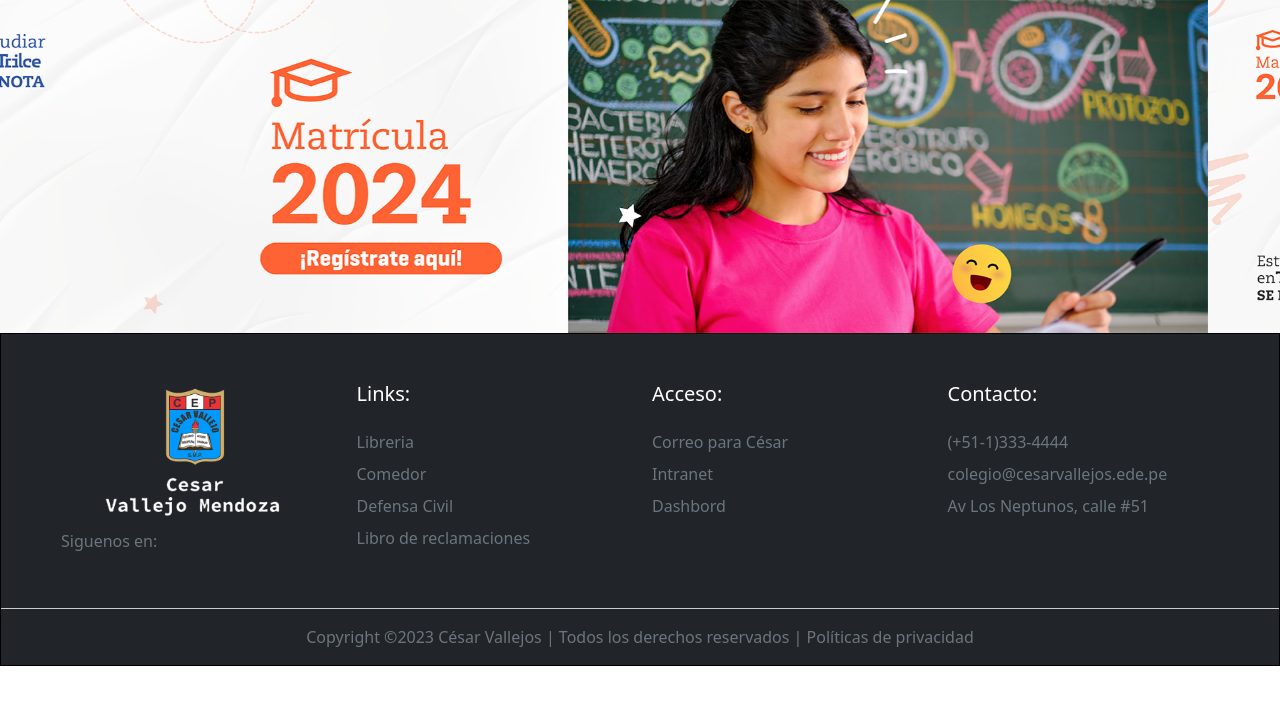
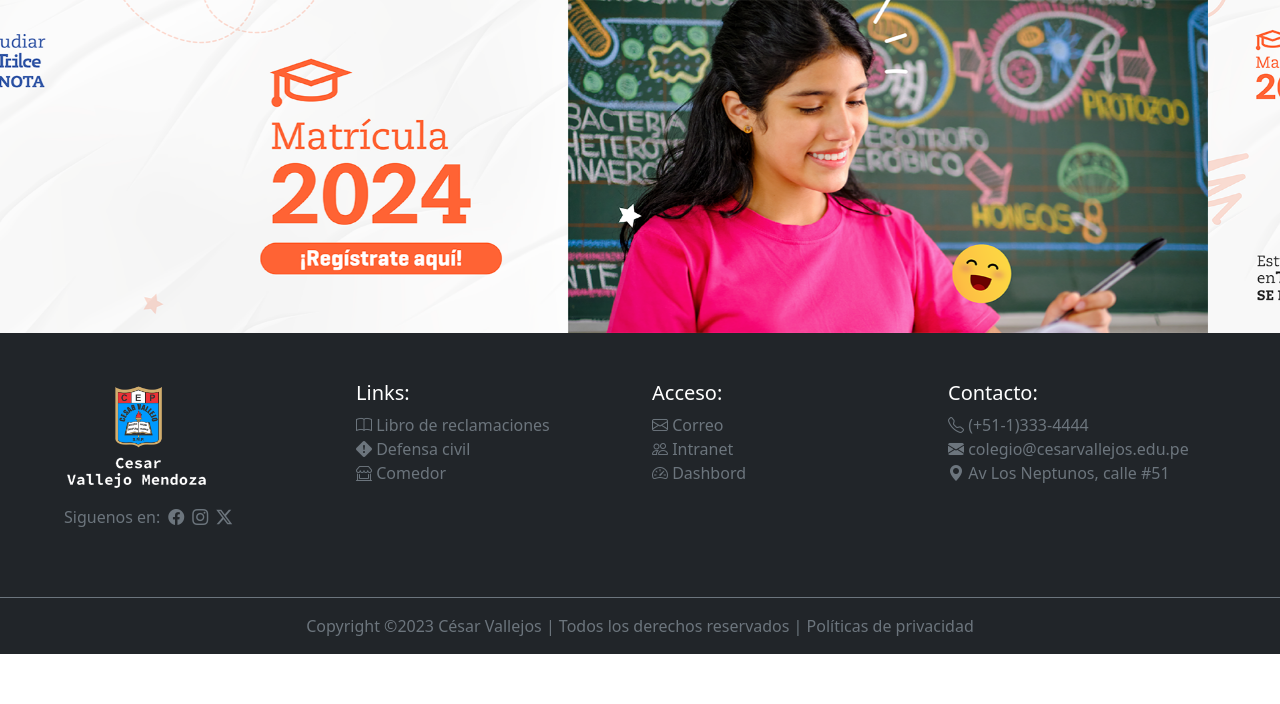
Before and after one commit to Isaac2036/BugBounty_Haven_Project, a plain HTML site: page index.html in a window 1280 px wide. Drawn offline with nearby package versions, Linux system fonts and the light colour scheme.

Commit message:
Style: Se modifica estilos en footer usando Boostrap

```diff
--- a/index.html
+++ b/index.html
@@ -7,6 +7,10 @@
     <link
       rel="stylesheet"
       href="https://cdn.jsdelivr.net/npm/bootstrap@5.2.3/dist/css/bootstrap.min.css"
+    />
+    <link
+      rel="stylesheet"
+      href="https://cdn.jsdelivr.net/npm/bootstrap-icons@1.11.2/font/bootstrap-icons.min.css"
     />
     <link rel="stylesheet" href="./styles/carusel.css" />
     <link rel="stylesheet" href="./styles/footer.css" />
@@ -69,17 +73,43 @@
                 src="./img/Proyecto_nuevo_5.png"
                 alt="Insignia César Vallejos"
               />
-              <!-- <p class="h5 text-secondary">César Vallejos</p> -->
             </div>
             <div class="redes-social">
-              <p class="h6 text-secondary">Siguenos en:</p>
-              <div class="redes-iconos"></div>
+              <div class="row">
+                <ul
+                  class="redes-icons d-flex flex-wrap align-items-center list-unstyled"
+                >
+                  <li class="m-1 text-secondary">Siguenos en:</li>
+
+                  <li class="m-1">
+                    <a
+                      href="https://www.facebook.com/cesar.vallejomendoza.7"
+                      target="_blank"
+                      ><i class="bi bi-facebook text-secondary"></i
+                    ></a>
+                  </li>
+                  <li class="m-1">
+                    <a
+                      href="https://www.facebook.com/cesar.vallejomendoza.7"
+                      target="_blank"
+                      ><i class="bi bi-instagram text-secondary"></i
+                    ></a>
+                  </li>
+                  <li class="m-1">
+                    <a
+                      href="https://www.facebook.com/cesar.vallejomendoza.7"
+                      target="_blank"
+                      ><i class="bi bi-twitter-x text-secondary"></i
+                    ></a>
+                  </li>
+                </ul>
+              </div>
             </div>
           </div>
           <div class="col-xs-12 col-md-6 col-lg-3">
-            <p class="h5 mb-4">Links:</p>
+            <p class="h5">Links:</p>
 
-            <div class="mb-2">
+            <!-- <div class="mb-2">
               <a href="#" class="text-secondary text-decoration-none"
                 >Libreria</a
               >
@@ -101,12 +131,30 @@
               <a href="#" class="text-secondary text-decoration-none"
                 >Libro de reclamaciones</a
               >
-            </div>
+            </div> -->
+            <ul class="list-unstyled">
+              <li>
+                <a href="#" class="text-secondary text-decoration-none"
+                  ><i class="bi bi-book"></i> Libro de reclamaciones</a
+                >
+              </li>
+              <li>
+                <a href="#" class="text-secondary text-decoration-none"
+                  ><i class="bi bi-exclamation-diamond-fill"></i> Defensa
+                  civil</a
+                >
+              </li>
+              <li>
+                <a href="#" class="text-secondary text-decoration-none"
+                  ><i class="bi bi-shop-window"></i> Comedor</a
+                >
+              </li>
+            </ul>
           </div>
 
           <div class="col-xs-12 col-md-6 col-lg-3">
-            <p class="h5 mb-4">Acceso:</p>
-            <div class="mb-2">
+            <p class="h5">Acceso:</p>
+            <!-- <div class="mb-2">
               <a href="#" class="text-secondary text-decoration-none"
                 >Correo para César</a
               >
@@ -120,11 +168,38 @@
               <a href="#" class="text-secondary text-decoration-none"
                 >Dashbord</a
               >
-            </div>
+            </div> -->
+            <ul class="list-unstyled">
+              <li>
+                <a
+                  href="#"
+                  target="_blank"
+                  class="text-secondary text-decoration-none"
+                  ><i class="bi bi-envelope"></i> Correo</a
+                >
+              </li>
+              <li>
+                <a
+                  href="#"
+                  target="_blank"
+                  class="text-secondary text-decoration-none"
+                  ><i class="bi bi-people"></i> Intranet</a
+                >
+              </li>
+              <li>
+                <a
+                  href="#"
+                  target="_blank"
+                  class="text-secondary text-decoration-none"
+                  ><i class="bi bi-speedometer2"></i> Dashbord</a
+                >
+              </li>
+            </ul>
           </div>
+
           <div class="col-xs-12 col-md-6 col-lg-3">
-            <p class="h5 mb-4">Contacto:</p>
-            <div class="mb-2">
+            <p class="h5">Contacto:</p>
+            <!-- <div class="mb-2">
               <a href="#" class="text-secondary text-decoration-none"
                 >(+51-1)333-4444</a
               >
@@ -138,12 +213,31 @@
               <a href="#" class="text-secondary text-decoration-none"
                 >Av Los Neptunos, calle #51</a
               >
-            </div>
+            </div> -->
+            <ul class="list-unstyled">
+              <li>
+                <a href="" class="text-secondary text-decoration-none"
+                  ><i class="bi bi-telephone"></i> (+51-1)333-4444</a
+                >
+              </li>
+              <li>
+                <a href="" class="text-secondary text-decoration-none"
+                  ><i class="bi bi-envelope-fill"></i>
+                  colegio@cesarvallejos.edu.pe</a
+                >
+              </li>
+              <li>
+                <a href="" class="text-secondary text-decoration-none"
+                  ><i class="bi bi-geo-alt-fill"></i> Av Los Neptunos, calle
+                  #51</a
+                >
+              </li>
+            </ul>
           </div>
         </div>
       </div>
-      <div class="col-xs-12 copyright">
-        <p class="text-secondary text-center pt-3">
+      <div class="col-xs-12 copyright border-top border-secondary">
+        <p class="text-secondary text-center p-3">
           Copyright ©2023 César Vallejos | Todos los derechos reservados |
           Políticas de privacidad
         </p>
--- a/styles/footer.css
+++ b/styles/footer.css
@@ -1,24 +1,11 @@
-* {
-  margin: 0;
-  padding: 0;
-}
-
-footer {
-  border: 1px solid black;
-}
-
-body {
-  box-sizing: border-box;
-}
-
-.logo-container {
-  text-align: center;
+:root {
+  --color-footer-anchor: azure;
 }
 
 .logo-img {
-  height: 150px;
+  height: 120px;
 }
-
-.copyright {
-  border-top: 1px solid #ccc;
+footer a i:hover,
+footer a:hover {
+  color: var(--color-footer-anchor) !important;
 }
```
